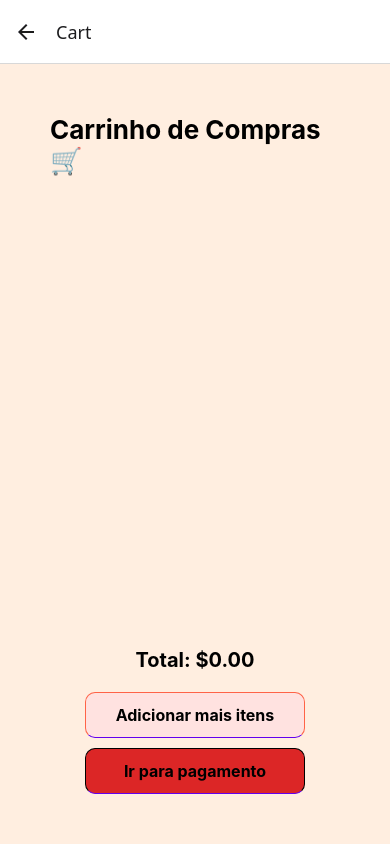
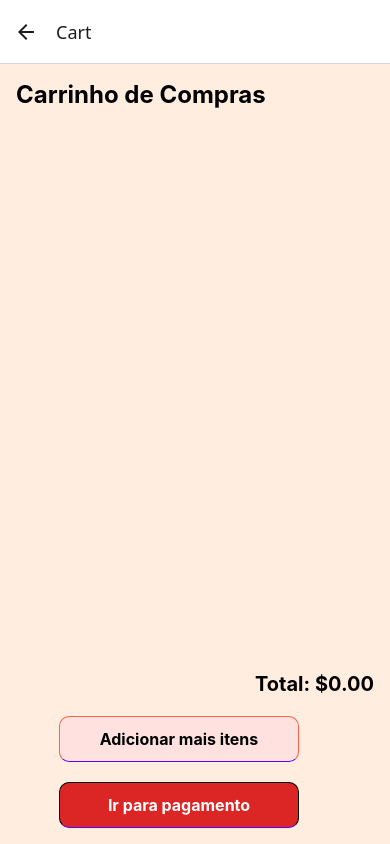
Before and after one commit to Harrishow/BargainFX, a React Native app in the folder bargainfx/: screen /Cart in a window 390 px wide. Built offline with nearby package versions, Linux system fonts and the light colour scheme.

Commit message:
Ajustando a regra de adição de produtos no carrinho

```diff
--- a/bargainfx/app.json
+++ b/bargainfx/app.json
@@ -23,6 +23,9 @@
     },
     "web": {
       "favicon": "./assets/favicon.png"
-    }
+    },
+    "plugins": [
+      "expo-router"
+    ]
   }
 }
--- a/bargainfx/index.ts
+++ b/bargainfx/index.ts
@@ -2,7 +2,5 @@ import { registerRootComponent } from 'expo';
 
 import App from './App';
 
-// registerRootComponent calls AppRegistry.registerComponent('main', () => App);
-// It also ensures that whether you load the app in Expo Go or in a native build,
-// the environment is set up appropriately
+
 registerRootComponent(App);
--- a/bargainfx/src/context/CartContext.tsx
+++ b/bargainfx/src/context/CartContext.tsx
@@ -1,9 +1,15 @@
 import React, { createContext, useState, useContext, ReactNode } from 'react';
 import { Product } from '../types/Product';
 
+interface CartItem {
+  product: Product;
+  quantity: number;
+}
+
 interface CartContextType {
-  cartItems: Product[];
+  cartItems: CartItem[];
   addToCart: (product: Product) => void;
+  removeFromCart: (productId: string) => void;
   totalPrice: number;
 }
 
@@ -14,16 +20,36 @@ interface CartProviderProps {
 }
 
 export const CartProvider: React.FC<CartProviderProps> = ({ children }) => {
-  const [cartItems, setCartItems] = useState<Product[]>([]);
+  const [cartItems, setCartItems] = useState<CartItem[]>([]);
 
+  // Adiciona ou incrementa a quantidade do produto
   const addToCart = (product: Product) => {
-    setCartItems((prev) => [...prev, product]);
+    setCartItems((prev) => {
+      const existingItem = prev.find((item) => item.product.id === product.id);
+      if (existingItem) {
+        return prev.map((item) =>
+          item.product.id === product.id
+            ? { ...item, quantity: item.quantity + 1 }
+            : item
+        );
+      }
+      return [...prev, { product, quantity: 1 }];
+    });
   };
-  // Calcula o preço total dos itens no carrinho
-  const totalPrice = cartItems.reduce((total, item) => total + item.price, 0);
+
+  // Remove um produto do carrinho
+  const removeFromCart = (productId: string) => {
+    setCartItems((prev) => prev.filter((item) => item.product.id !== productId));
+  };
+
+  // Calcula o preço total
+  const totalPrice = cartItems.reduce(
+    (total, item) => total + item.product.price * item.quantity,
+    0
+  );
 
   return (
-    <CartContext.Provider value={{ cartItems, addToCart, totalPrice }}>
+    <CartContext.Provider value={{ cartItems, addToCart, removeFromCart, totalPrice }}>
       {children}
     </CartContext.Provider>
   );
--- a/bargainfx/src/screens/CartScreen.tsx
+++ b/bargainfx/src/screens/CartScreen.tsx
@@ -1,8 +1,9 @@
 import React from 'react';
-import { View, Text, StyleSheet, FlatList } from 'react-native';
+import { View, Text, StyleSheet, FlatList, TouchableOpacity, Image } from 'react-native';
 import { useCart } from '../context/CartContext';
 import { CartScreenNavigationProp } from '../types/navigation';
 import CustomButton from '../components/CustomButton';
+import { Ionicons } from '@expo/vector-icons';
 import CustomButton2 from '../components/CustomButton2';
 
 interface CartScreenProps {
@@ -10,34 +11,45 @@ interface CartScreenProps {
 }
 
 const CartScreen: React.FC<CartScreenProps> = ({ navigation }) => {
-  const { cartItems } = useCart();
-
-  const totalPrice = cartItems.reduce((sum, item) => sum + item.price, 0);
+  const { cartItems, removeFromCart, totalPrice } = useCart();
 
   const handleGoToPayment = () => {
     navigation.navigate('Payment');
   };
+
   const handleGoToProductList = () => {
     navigation.navigate('ProductList');
   };
 
   return (
     <View style={styles.container}>
-      <Text style={styles.title}>Carrinho de Compras 🛒</Text>
+      <Text style={styles.title}>Carrinho de Compras</Text>
 
       <FlatList
         data={cartItems}
-        keyExtractor={(item) => item.id}
+        keyExtractor={(item) => item.product.id}
         renderItem={({ item }) => (
           <View style={styles.productItem}>
-            <Text style={styles.productName}>{item.name}</Text>
-            <Text style={styles.productPrice}>${item.price.toFixed(2)}</Text>
+            <View style={styles.productInfo}>
+              <Text style={styles.productName}>{item.product.name}</Text>
+              <Text style={styles.productPrice}>
+                ${item.product.price.toFixed(2)} x {item.quantity}
+              </Text>
+              <Text style={styles.subtotal}>
+                Subtotal: ${(item.product.price * item.quantity).toFixed(2)}
+              </Text>
+            </View>
+            <TouchableOpacity
+              onPress={() => removeFromCart(item.product.id)}
+              style={styles.trashButton}
+            >
+              <Ionicons name="trash" size={24} color="#ff4444" />
+            </TouchableOpacity>
           </View>
         )}
       />
 
       <Text style={styles.totalPrice}>Total: ${totalPrice.toFixed(2)}</Text>
-
 
       <CustomButton2
         title="Adicionar mais itens"
@@ -45,6 +57,7 @@ const CartScreen: React.FC<CartScreenProps> = ({ navigation }) => {
         buttonStyle={styles.productlistButton}
         textStyle={styles.productlistButtonText}
       />
+
       <CustomButton
         title="Ir para pagamento"
         onPress={handleGoToPayment}
@@ -52,38 +65,48 @@ const CartScreen: React.FC<CartScreenProps> = ({ navigation }) => {
         textStyle={styles.paymentButtonText}
       />
     </View>
-
-
   );
 };
 
 const styles = StyleSheet.create({
   container: {
     flex: 1,
-    padding: 50,
-    justifyContent: 'flex-start',
-    alignItems: 'center',
+    padding: 16,
     backgroundColor: '#ffeee0',
   },
   title: {
-    fontSize: 26,
+    fontSize: 24,
     fontWeight: 'bold',
     marginBottom: 16,
   },
   productItem: {
     flexDirection: 'row',
     justifyContent: 'space-between',
-    paddingVertical: 8,
+    alignItems: 'center',
+    paddingVertical: 12,
     borderBottomWidth: 1,
     borderBottomColor: '#ccc',
   },
+  productInfo: {
+    flex: 1,
+    justifyContent: 'center',
+    paddingLeft: 10,
+  },
   productName: {
     fontSize: 16,
-    marginRight: 10,
+    fontWeight: 'bold',
   },
   productPrice: {
-    fontSize: 16,
+    fontSize: 14,
+    color: '#666',
+  },
+  subtotal: {
+    fontSize: 14,
     fontWeight: 'bold',
+    marginTop: 4,
+  },
+  trashButton: {
+    padding: 8,
   },
   totalPrice: {
     fontSize: 20,
@@ -91,25 +114,23 @@ const styles = StyleSheet.create({
     marginTop: 16,
     textAlign: 'right',
   },
-
-////////////////////////
-
   paymentButton: {
     backgroundColor: '#dc2626',
-    marginTop: 10,
-    width: 220,
+    marginTop: 20,
     borderRadius: 10,
+    width: 240,
+    marginLeft: 43,
   },
   paymentButtonText: {
-    color: '#000000',
+    color: '#ffffff',
   },
-
-////////////////////////
+  ////////////////////////
 
   productlistButton: {
     backgroundColor: '#ffe2e0',
     marginTop: 20,
-    width: 220,
+    marginLeft: 43,
+    width: 240,
     borderRadius: 10,
     borderColor: '#FF6347',
     borderWidth: 1,
@@ -120,4 +141,5 @@ const styles = StyleSheet.create({
 
 });
 
+
 export default CartScreen;
--- a/bargainfx/src/screens/LoginScreen.tsx
+++ b/bargainfx/src/screens/LoginScreen.tsx
@@ -4,6 +4,7 @@ import { Formik, FormikHelpers } from 'formik';
 import * as Yup from 'yup';
 import { LoginScreenNavigationProp } from '../types/navigation';
 import LoginButton from '../components/LoginButton';
+import CustomButton from '../components/LoginButton';
 
 const LoginSchema = Yup.object().shape({
   login: Yup.string()
@@ -96,6 +97,7 @@ const LoginScreen: React.FC<LoginScreenProps> = ({ navigation }) => {
                 disabled={isSubmitting}
               />
             </View>
+
           )}
         </Formik>
       </View>
--- a/bargainfx/src/screens/PaymentScreen.tsx
+++ b/bargainfx/src/screens/PaymentScreen.tsx
@@ -12,19 +12,11 @@ const PaymentScreen: React.FC = ({ }) => {
       <Text style={styles.title}>Selecione o Método de Pagamento:</Text>
 
       <View style={styles.buttonContainer}>
-        <Button title="Cartão de Crédito" onPress={() => handlePaymentMethod('Cartão de Crédito')}
-        color= '#dc2626' />
-      </View>
-      <View style={styles.buttonContainer}>
-        <Button title="Cartão de Débito" onPress={() => handlePaymentMethod('Cartão de Débito')}
+        <Button title="Cartão de Crédito" onPress={() => handlePaymentMethod('Cartão de Crédito/Débito')}
         color= '#dc2626' />
       </View>
       <View style={styles.buttonContainer}>
         <Button title="Pix" onPress={() => handlePaymentMethod('Pix')}
-        color= '#dc2626' />
-      </View>
-      <View style={styles.buttonContainer}>
-        <Button title="Boleto Bancário" onPress={() => handlePaymentMethod('Boleto Bancário')}
         color= '#dc2626' />
       </View>
       <View style={styles.buttonContainer}>
```
Also changed, not shown: bargainfx/package.json (+7 -3 lines), 1 other file (tests, documents, lock files or other folders).
